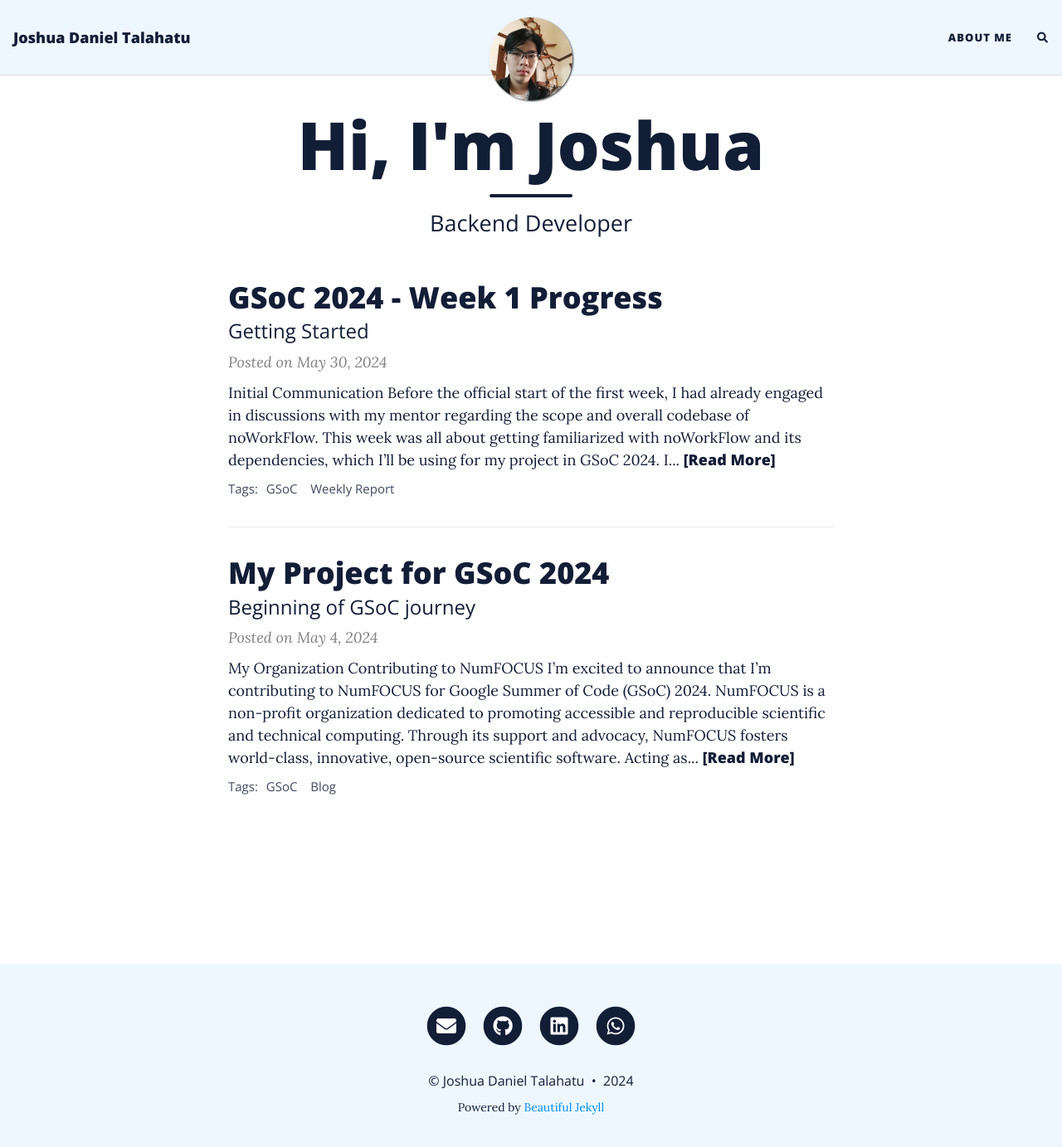
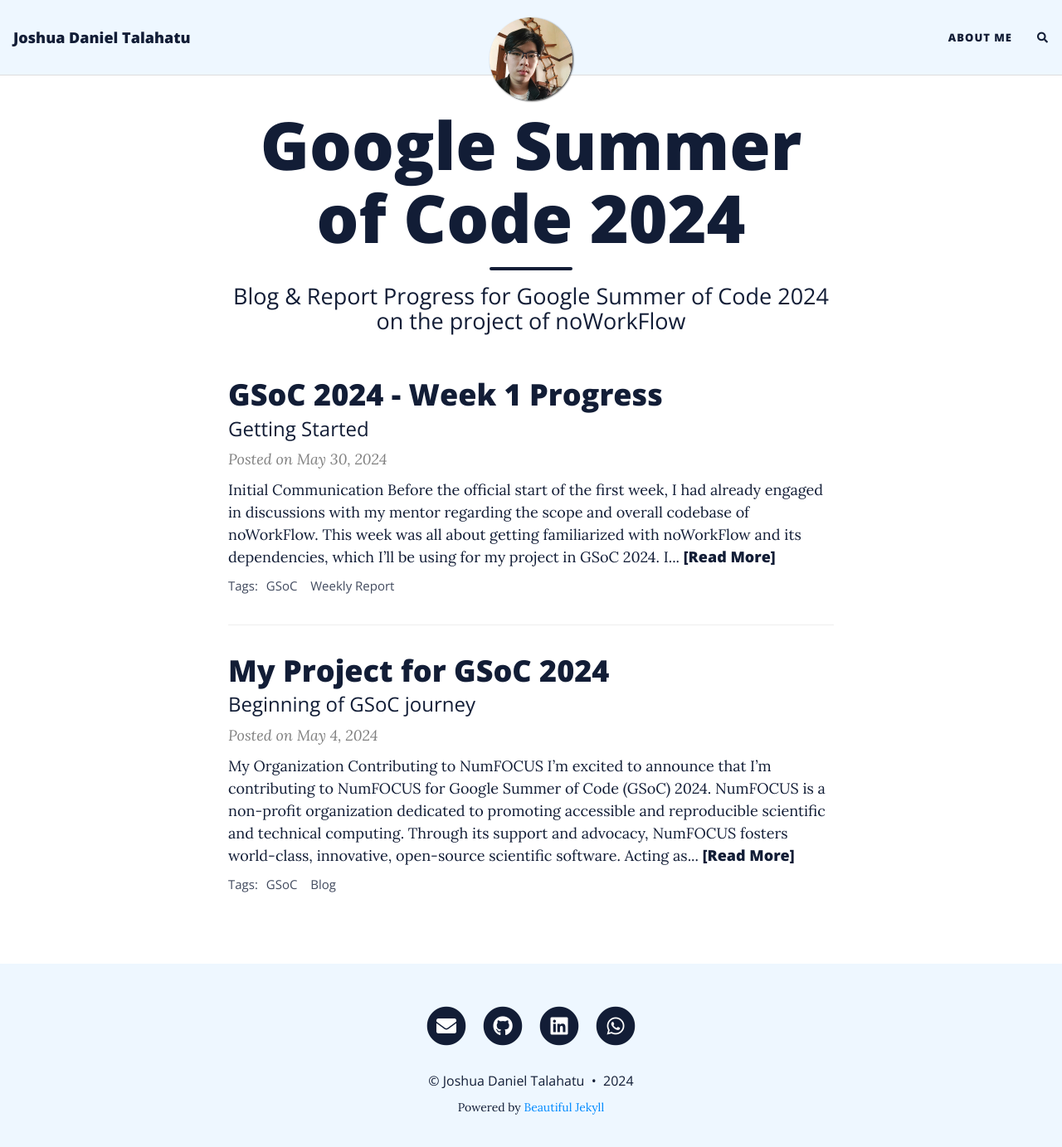
Before and after one commit to JoshuaGlaZ/joshuaglaz.github.io, a Jekyll site: the page built from index.html, in a window 1280 px wide and 1396 px high. Shown: the top 1383 px of the window at 83% size. Built offline with Jekyll 4.4.1, drawn with Linux system fonts in a browser that asks for light colours; nearby versions of some CDN libraries; the list of posts is cut into pages by our own code; comment, search, counter and statistics services are not loaded.

Commit message:
Update index.html

```diff
--- a/index.html
+++ b/index.html
@@ -1,5 +1,5 @@
 ---
 layout: home
-title: Hi, I'm Joshua
-subtitle: Backend Developer
+title: Google Summer of Code 2024
+subtitle: Blog & Report Progress for Google Summer of Code 2024 on the project of noWorkFlow
 ---
```
